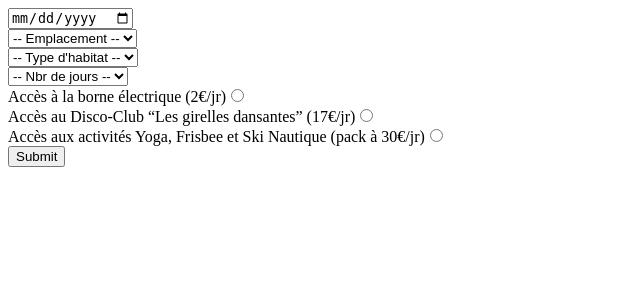
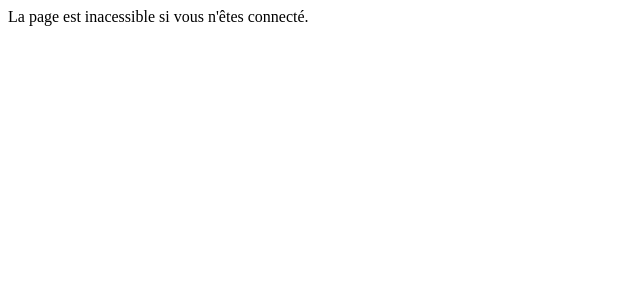
Before and after one commit to amine-bouchakour/camping, a PHP site: page /reservations.php in a window 1280 px wide. Shown: the top 300 px of the page, without its empty margins (0-640 px from the left). Run offline with PHP 8.4, Linux system fonts and the light colour scheme.

Commit message:
correction et avancement page reservation

```diff
--- a/fonctions.php
+++ b/fonctions.php
@@ -85,6 +85,7 @@ function connexion()
                     {
                         session_start();
                         $_SESSION['ID']=$resultat[0];
+                        $_SESSION['login']=$resultat[1];
                         header('location:index.php');
                     }
                     else
--- a/reservations.php
+++ b/reservations.php
@@ -1,5 +1,10 @@
 <html>
 
+<?php
+session_start();
+if (isset($_SESSION['login']))
+{
+    ?>
     <head>
         <title>Réservation</title>
 
@@ -43,6 +48,13 @@
         Accès aux activités Yoga, Frisbee et Ski Nautique (pack à 30€/jr)<input type="radio" name="yfs" value="30"><br>
         <input type="submit" name="valider">
     </form>
+    <?php
+}
+else{
+    echo 'La page est inacessible si vous n\'êtes connecté.';
+}
+?>
+
 
 
 
@@ -51,7 +63,6 @@
 
 <?php
 
-session_start();
 
 if(isset($_POST['valider']))
 {
@@ -79,21 +90,19 @@ if(isset($_POST['valider']))
     {
         $option3=0;
     }
-    $duree=$_POST['dureesejour'];
 
-    $optiontotal= $option1 + $option2 + $option3;
-    $totalsejour=($optiontotal*$duree) + $duree*10;
+
 
     if(!empty($_POST['dureesejour']) and !empty($_POST['date']) and !empty($_POST['emplacement']) and !empty($_POST['habitat']))
     {
         $date=$_POST['date'];
+
+        $habitat=$_POST['habitat'];
         $place=$_POST['emplacement'];
-        $habitat=$_POST['habitat'];
-
 
 
         $connexion=mysqli_connect("Localhost","root","","camping");
-        $requete = "SELECT date,habitat,emplacement FROM reservationplace WHERE emplacement='".$_POST['emplacement']."'";
+        $requete = "SELECT habitat FROM reservationplace WHERE emplacement='".$_POST['emplacement']."'";
         $query=mysqli_query($connexion,$requete);
         $resultat=mysqli_fetch_all($query);
         var_dump($resultat);
@@ -102,29 +111,35 @@ if(isset($_POST['valider']))
         $placetotal=4;
         $placedispo=4;
         $i=0;
+        while($i<$j)
+        {
+
+            if($resultat[$i]='cpgcar')
+            {
+
+                $placedispo=$placedispo - 2;
+                echo $resultat[$i].'<br/>';
+                // echo $placedispo.'<br/>';
+                ++$i;
+
+            }
+            else
+            {
+                $placedispo=$placedispo - 1;
+                echo 'tente'.'<br/>';
+                // echo $placedispo.'<br/>';
+                ++$i;
+            }
 
 
 
-        while($i<$j)
-        {
-
-            if($resultat[$i][1]='tente')
-            {
-                $resultat[$i][1]=1;
-                $placedispo=$placedispo - $resultat[$i][1];
-
-            }
-            if($resultat[$i][1]='cpgcar')
-            {
-                $resultat[$i][1]=2;
-                $placedispo=$placedispo - $resultat[$i][1];
         }
 
-            ++$i;
 
-        }
+        $duree=$_POST['dureesejour'];
+        $optiontotal= $option1 + $option2 + $option3;
+        $totalsejour=($optiontotal*$duree) + $duree*10;
 
-        echo $placedispo.'<br/>';
 
 
 
@@ -150,12 +165,20 @@ if(isset($_POST['valider']))
             $_POST['yfs']='non';
         }
 
+        if(($placedispo>=2 and $_POST['habitat']='cpgcar') or ($placedispo>=1 and $_POST['habitat']='tente'))
+        {
 
             $connexion=mysqli_connect("Localhost","root","","camping");
             $requete="INSERT INTO reservationplace (date,emplacement,habitat,dureesejour,borne,disco,yfs,prixtotal,id_utilisateur) VALUES ('".$date."','".$place."','".$habitat."','".$_POST['dureesejour']."','".$_POST['borne']."','".$_POST['disco']."','".$_POST['yfs']."','".$totalsejour."','".$_SESSION['ID']."') ";
             $query=mysqli_query($connexion,$requete);
 
             echo 'reservation validé'.'<br/>';
+        }
+        else
+        {
+            echo 'Il ne reste plus de place disponible à cette période'.'<br/>';
+        }
+
 
         // echo 'Votre séjour est d\'une durée de '.$duree.' jours.'.'<br/>';
         // echo 'Votre séjour vous coûtera la sommes de '.$totalsejour.'€.';
```
Lines whose indentation alone changed are shown as unchanged.
